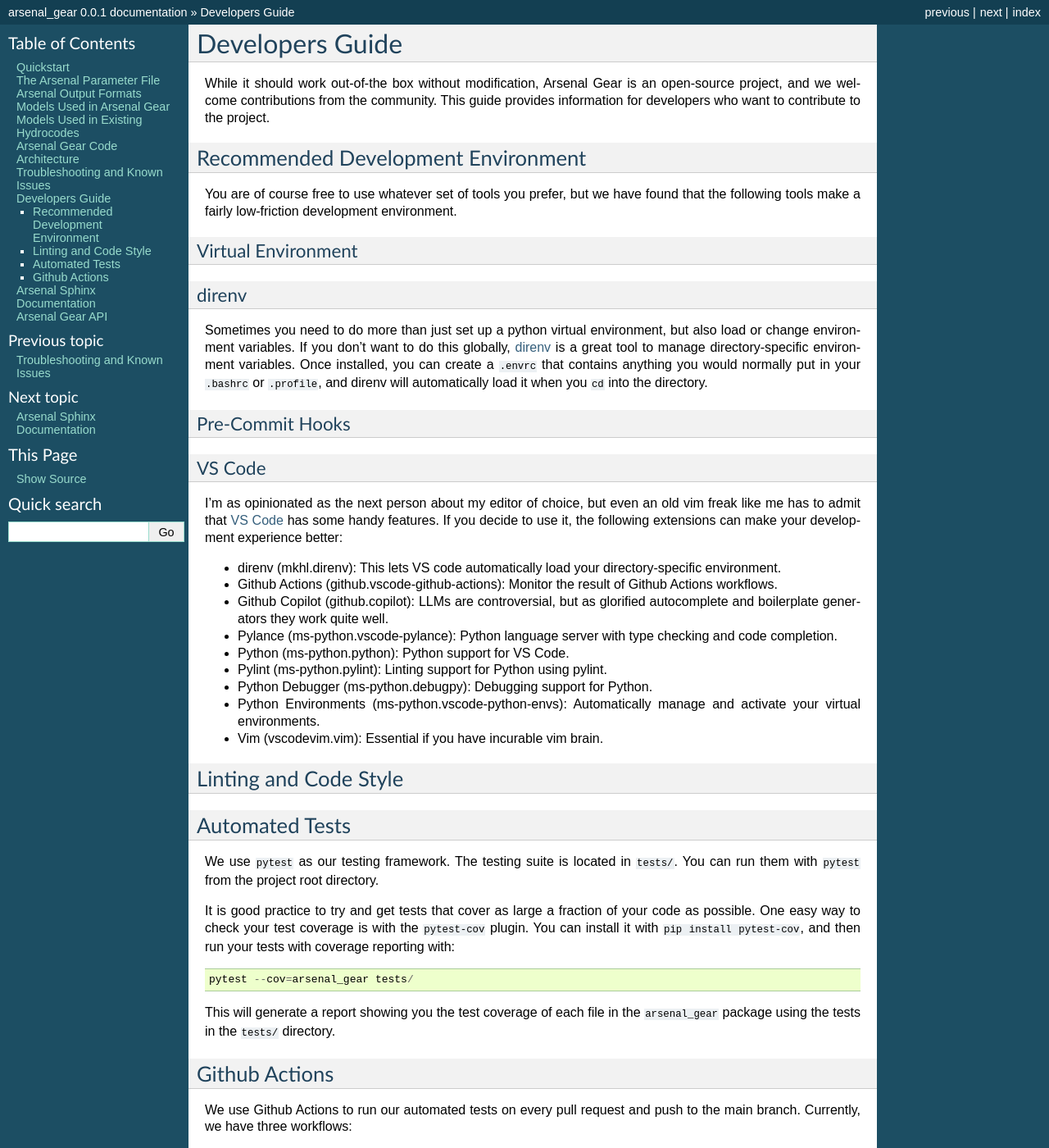
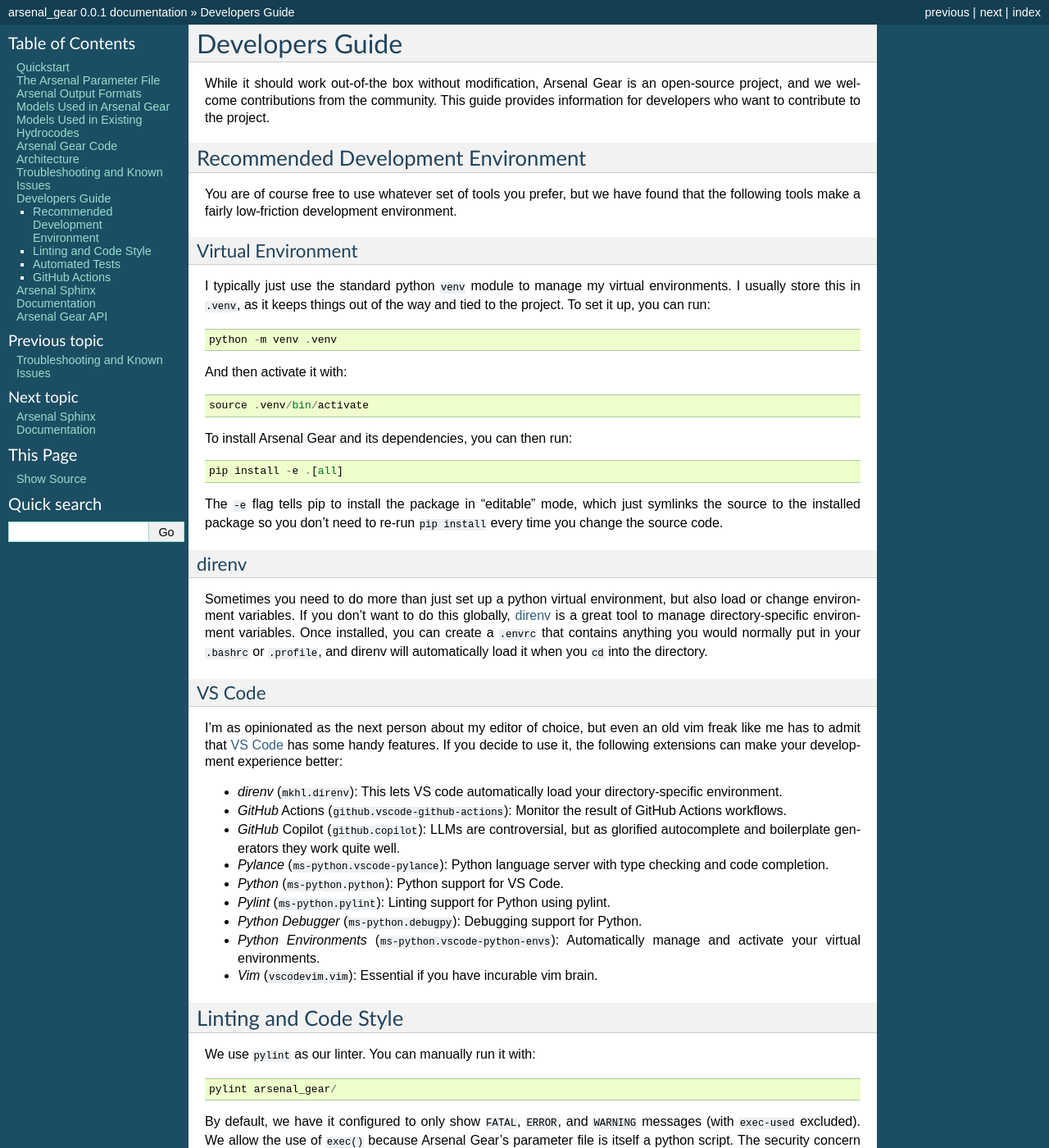
Before and after one commit to arsenal-popsynth/arsenal_gear, a Sphinx documentation site: the page built from docs/developers.md, in a window 1280 px wide and 1400 px high. Shown: the whole window at 82% size. Built offline with Sphinx 7.4.7, drawn with Linux system fonts in a browser that asks for light colours; some of the changed text lies outside the part shown.

Commit message:
Finished writing arsenal dev docs

````diff
--- a/docs/developers.md
+++ b/docs/developers.md
@@ -4,32 +4,69 @@
 provides information for developers who want to contribute to the project.
 
 ## Recommended Development Environment
-You are of course free to use whatever set of tools you prefer, but we have found that the following
-tools make a fairly low-friction development environment.
+You are of course free to use whatever set of tools you prefer, but we have
+found that the following tools make a fairly low-friction development
+environment.
 
 ### Virtual Environment
+I typically just use the standard python `venv` module to manage my virtual
+environments.  I usually store this in `.venv`, as it keeps things out of the
+way and tied to the project.  To set it up, you can run:
+```
+python -m venv .venv
+```
+And then activate it with:
+```
+source .venv/bin/activate
+```
+To install Arsenal Gear and its dependencies, you can then run:
+```
+pip install -e .[all]
+```
+
+The `-e` flag tells pip to install the package in "editable" mode, which just
+symlinks the source to the installed package so you don't need to re-run `pip
+install` every time you change the source code.
+
 ### direnv
-Sometimes you need to do more than just set up a python virtual environment, but also load or change
-environment variables.  If you don't want to do this globally, [direnv](https://direnv.net/) is a great tool
-to manage directory-specific environment variables.  Once installed, you can create a `.envrc` that contains
-anything you would normally put in your `.bashrc` or `.profile`, and direnv will automatically load it when you
-`cd` into the directory.
-### Pre-Commit Hooks
+Sometimes you need to do more than just set up a python virtual environment, but
+also load or change environment variables.  If you don't want to do this
+globally, [direnv](https://direnv.net/) is a great tool to manage
+directory-specific environment variables.  Once installed, you can create a
+`.envrc` that contains anything you would normally put in your `.bashrc` or
+`.profile`, and direnv will automatically load it when you `cd` into the
+directory.
+
 ### VS Code
-I'm as opinionated as the next person about my editor of choice, but even an old vim freak like me has to admit that
-[VS Code](https://code.visualstudio.com/) has some handy features.  If you decide to use it, the following extensions
-can make your development experience better:
-- direnv (mkhl.direnv): This lets VS code automatically load your directory-specific environment.
-- Github Actions (github.vscode-github-actions): Monitor the result of Github Actions workflows.
-- Github Copilot (github.copilot): LLMs are controversial, but as glorified autocomplete and boilerplate generators they work quite well.
-- Pylance (ms-python.vscode-pylance): Python language server with type checking and code completion.
-- Python (ms-python.python): Python support for VS Code.
-- Pylint (ms-python.pylint): Linting support for Python using pylint.
-- Python Debugger (ms-python.debugpy): Debugging support for Python.
-- Python Environments (ms-python.vscode-python-envs): Automatically manage and activate your virtual environments.
-- Vim (vscodevim.vim): Essential if you have incurable vim brain.
+I'm as opinionated as the next person about my editor of choice, but even an old
+vim freak like me has to admit that [VS Code](https://code.visualstudio.com/)
+has some handy features.  If you decide to use it, the following extensions can
+make your development experience better:
+- _direnv_ (`mkhl.direnv`): This lets VS code automatically load your directory-specific environment.
+- _GitHub_ Actions (`github.vscode-github-actions`): Monitor the result of GitHub Actions workflows.
+- _GitHub_ Copilot (`github.copilot`): LLMs are controversial, but as glorified autocomplete and boilerplate generators they work quite well.
+- _Pylance_ (`ms-python.vscode-pylance`): Python language server with type checking and code completion.
+- _Python_ (`ms-python.python`): Python support for VS Code.
+- _Pylint_ (`ms-python.pylint`): Linting support for Python using pylint.
+- _Python Debugger_ (`ms-python.debugpy`): Debugging support for Python.
+- _Python Environments_ (`ms-python.vscode-python-envs`): Automatically manage and activate your virtual environments.
+- _Vim_ (`vscodevim.vim`): Essential if you have incurable vim brain.
 
 ## Linting and Code Style
+We use `pylint` as our linter.  You can manually run it with:
+```
+pylint arsenal_gear/
+```
+By default, we have it configured to only show `FATAL`, `ERROR`, and `WARNING`
+messages (with `exec-used` excluded).  We allow the use of `exec()` because
+Arsenal Gear's parameter file is itself a python script.  The security concern
+with `exec()` isn't a concern for us because Arsenal Gear is scientific software
+that isn't going to be exposed to untrusted input.  If you want to run `pylint`
+with all messages enabled (including some of the more annoying convention
+messages), you can use:
+```
+pylint --enable=all arsenal_gear/
+```
 
 ## Automated Tests
 We use `pytest` as our testing framework. The testing suite is located in `tests/`.  You can
@@ -44,11 +81,45 @@
 This will generate a report showing you the test coverage of each file in the `arsenal_gear` package using
 the tests in the `tests/` directory.
 
-## Github Actions
-We use Github Actions to run our automated tests on every pull request and push to the main branch. Currently, we have three workflows:
+### Pre-Commit Hooks
+It's nice to have some tests and linting done automatically before you commit
+your changes (this avoids some of the "million little commits to fix a typo"
+problem).  We use git's pre-commit hooks to do this.  To set them up, you can run:
+
+```
+pip install pre-commit && pre-commit install
+```
+from within the project directory.  The pre-commit hooks are defined in the
+`.pre-commit-config.yaml` file, and will then run every time you run `git
+commit`.  Most of the hooks will automatically apply themselves, so if your
+commit appears to fail, you can just re-run `git commit` and it will usually
+just work.
+
+## GitHub Actions
+We use GitHub Actions to run our automated tests on every pull request and push
+to the main branch. Currently, we have three workflows:
 
 - `documentation.yml`: This workflow builds the sphinx documentation and deploys it to GitHub Pages.  See [here](docs.md) for more information.
 - `pylint.yml`: This workflow runs `pylint` to check for any errors that can be caught by static analysis.
 - `pytest.yml`: This workflow runs our unit tests using `pytest`.
 
 ### Local Actions
+While all our tests can be run locally, you may want to run the tests and/or
+linter exactly as it will be run by GitHub.  There is a very cool tool developed
+for this called  [act](https://github.com/nektos/act).  `act` uses a Docker
+container for a GitHub Actions runner to run your workflows locally.
+
+You will need to set up Docker on your local machine, so follow the instructions
+for your operating system [here](https://docs.docker.com/get-docker/).  Docker
+is also in many Linux distributions' package managers, so you may be able to
+install it with a package manager like `apt` or `dnf` (or load it as a module on
+some HPC systems).   Once Docker is set up, you can install `act` following the
+instructions [here](https://nektosact.com/installation/index.html).
+
+Running act is straightforward.  To simulate a push, you just run
+
+```
+act push
+```
+
+and `act` will pull the docker container, spin it up, and run your workflows.
````
